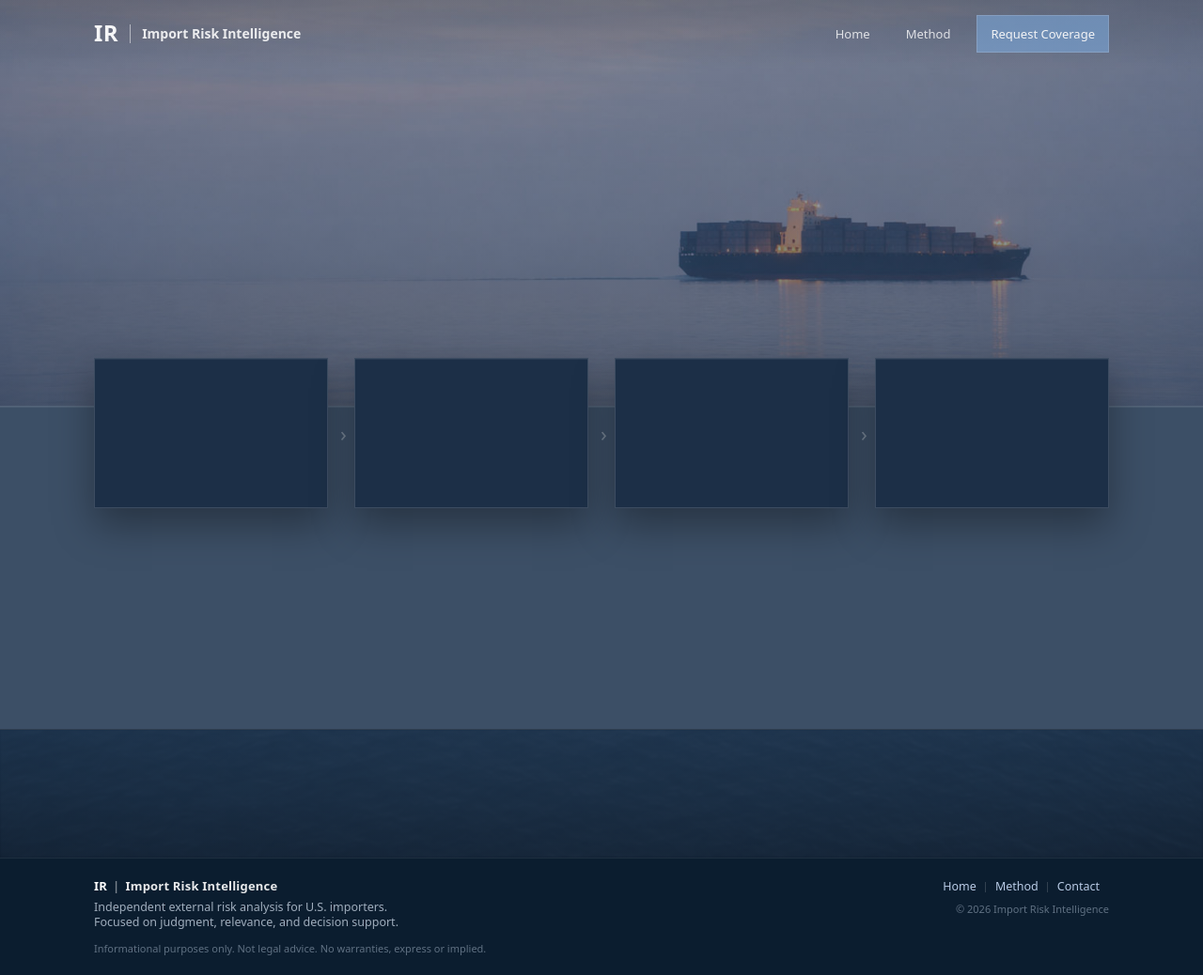
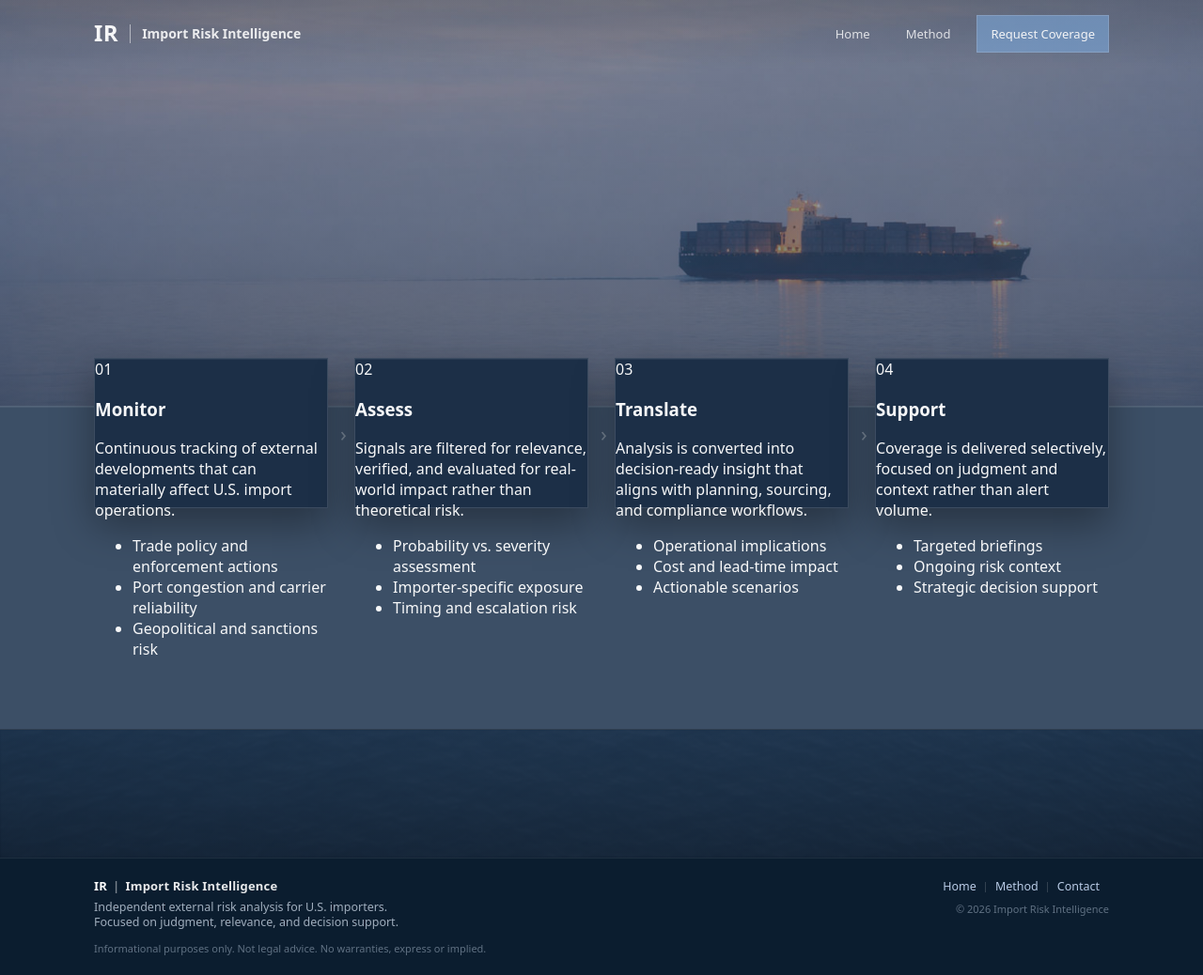
Before and after one commit to importrisk/import-risk-intelligence-site, a Jekyll site: the page built from method.html, in a window 1280 px wide. Shown: the whole page at 94% size. Built offline with Jekyll 4.4.1, drawn with Linux system fonts in a browser that asks for light colours.

Commit message:
Update method.html

```diff
--- a/method.html
+++ b/method.html
@@ -5,26 +5,107 @@ description: How Import Risk Intelligence evaluates and tracks supply-chain risk
 ---
 <main>
 
+  <!-- =========================================================
+       METHOD HERO
+       ========================================================= -->
   <section class="method-hero" aria-label="Method hero">
     <div class="method-hero-bg" aria-hidden="true"></div>
-    <div class="container"></div>
+    <div class="container">
+      <!-- intentionally empty for now -->
+    </div>
+  </section>
 
-  </section>
+
+  <!-- =========================================================
+       METHOD FEATURES (CONTENT FIRST)
+       ========================================================= -->
   <section class="method-features">
     <div class="container">
+
       <div class="method-feature-grid">
-      <div class="method-feature"></div>
-      <div class="method-feature"></div>
-      <div class="method-feature"></div>
-      <div class="method-feature"></div>
+
+        <!-- Feature 1 -->
+        <article class="method-feature">
+          <div class="mf-inner">
+            <span class="mf-step">01</span>
+            <h3 class="mf-title">Monitor</h3>
+            <p class="mf-description">
+              Continuous tracking of external developments that can materially affect
+              U.S. import operations.
+            </p>
+            <ul class="mf-points">
+              <li>Trade policy and enforcement actions</li>
+              <li>Port congestion and carrier reliability</li>
+              <li>Geopolitical and sanctions risk</li>
+            </ul>
+          </div>
+        </article>
+
+        <!-- Feature 2 -->
+        <article class="method-feature">
+          <div class="mf-inner">
+            <span class="mf-step">02</span>
+            <h3 class="mf-title">Assess</h3>
+            <p class="mf-description">
+              Signals are filtered for relevance, verified, and evaluated for
+              real-world impact rather than theoretical risk.
+            </p>
+            <ul class="mf-points">
+              <li>Probability vs. severity assessment</li>
+              <li>Importer-specific exposure</li>
+              <li>Timing and escalation risk</li>
+            </ul>
+          </div>
+        </article>
+
+        <!-- Feature 3 -->
+        <article class="method-feature">
+          <div class="mf-inner">
+            <span class="mf-step">03</span>
+            <h3 class="mf-title">Translate</h3>
+            <p class="mf-description">
+              Analysis is converted into decision-ready insight that aligns with
+              planning, sourcing, and compliance workflows.
+            </p>
+            <ul class="mf-points">
+              <li>Operational implications</li>
+              <li>Cost and lead-time impact</li>
+              <li>Actionable scenarios</li>
+            </ul>
+          </div>
+        </article>
+
+        <!-- Feature 4 -->
+        <article class="method-feature">
+          <div class="mf-inner">
+            <span class="mf-step">04</span>
+            <h3 class="mf-title">Support</h3>
+            <p class="mf-description">
+              Coverage is delivered selectively, focused on judgment and context
+              rather than alert volume.
+            </p>
+            <ul class="mf-points">
+              <li>Targeted briefings</li>
+              <li>Ongoing risk context</li>
+              <li>Strategic decision support</li>
+            </ul>
+          </div>
+        </article>
+
       </div>
     </div>
   </section>
 
+
+  <!-- =========================================================
+       BELOW FOLD (FUTURE CONTENT)
+       ========================================================= -->
   <section class="below-fold method-content">
-    <div class="container"></div>
+    <div class="container">
+      <!-- reserved for deeper explanation / case examples -->
+    </div>
   </section>
 
 </main>
 
-<!-- your existing footer -->
+<!-- existing footer -->
```
Lines whose indentation alone changed are shown as unchanged.
